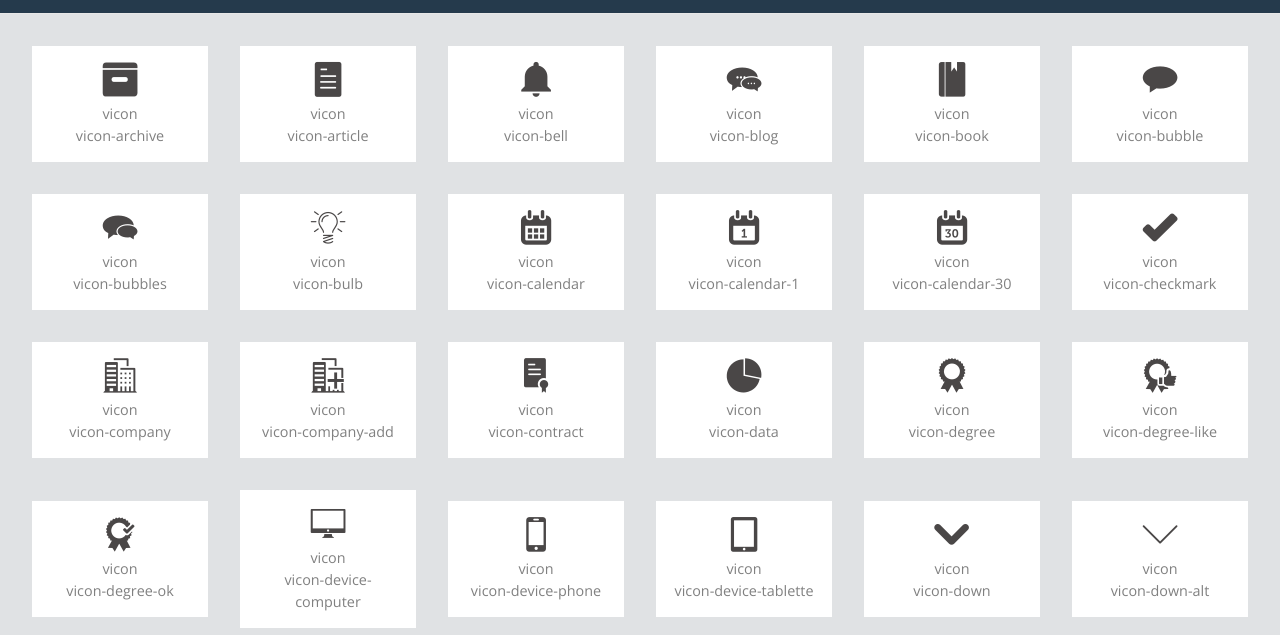
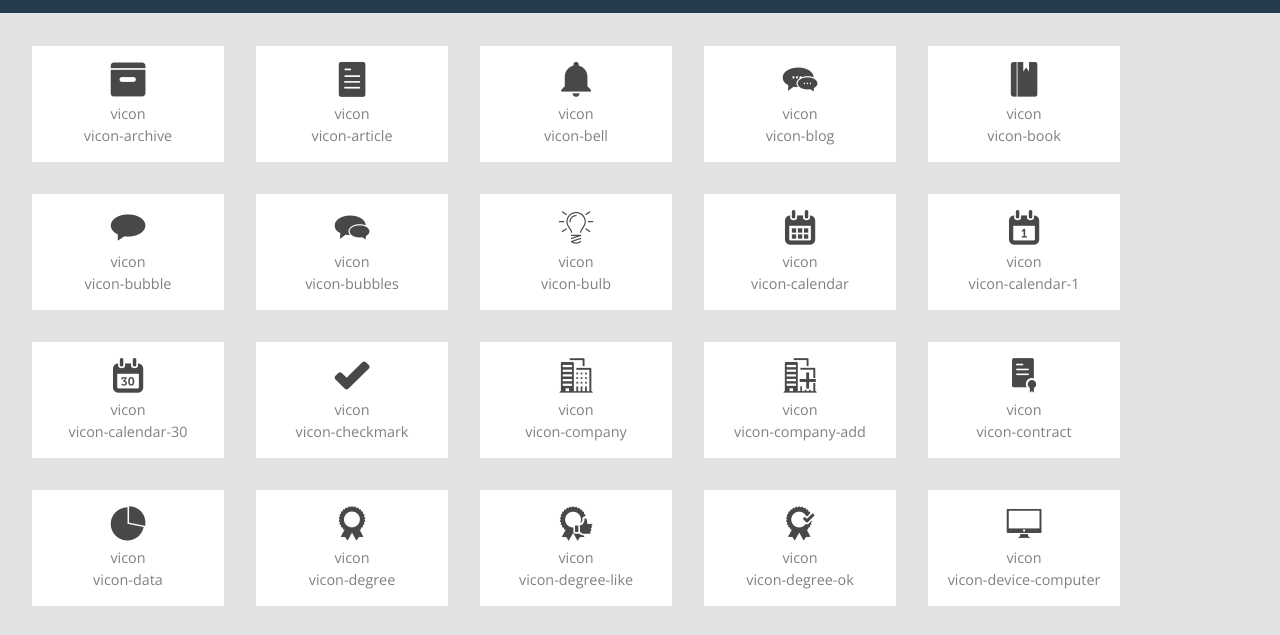
Before and after one commit to viadeo/tetra-icons, a plain HTML site: page index.html in a window 1280 px wide. Shown: the part 108-743 px from the top of the page. Drawn offline with nearby package versions, Linux system fonts and the light colour scheme.

Commit message:
Improve colunm width

```diff
--- a/css/main.css
+++ b/css/main.css
@@ -890,7 +890,7 @@ body {
   margin: 1rem;
   text-align: center;
   background: #fff;
-  width: 9rem;
+  width: 10rem;
 }
 
 .column__icon {
```
